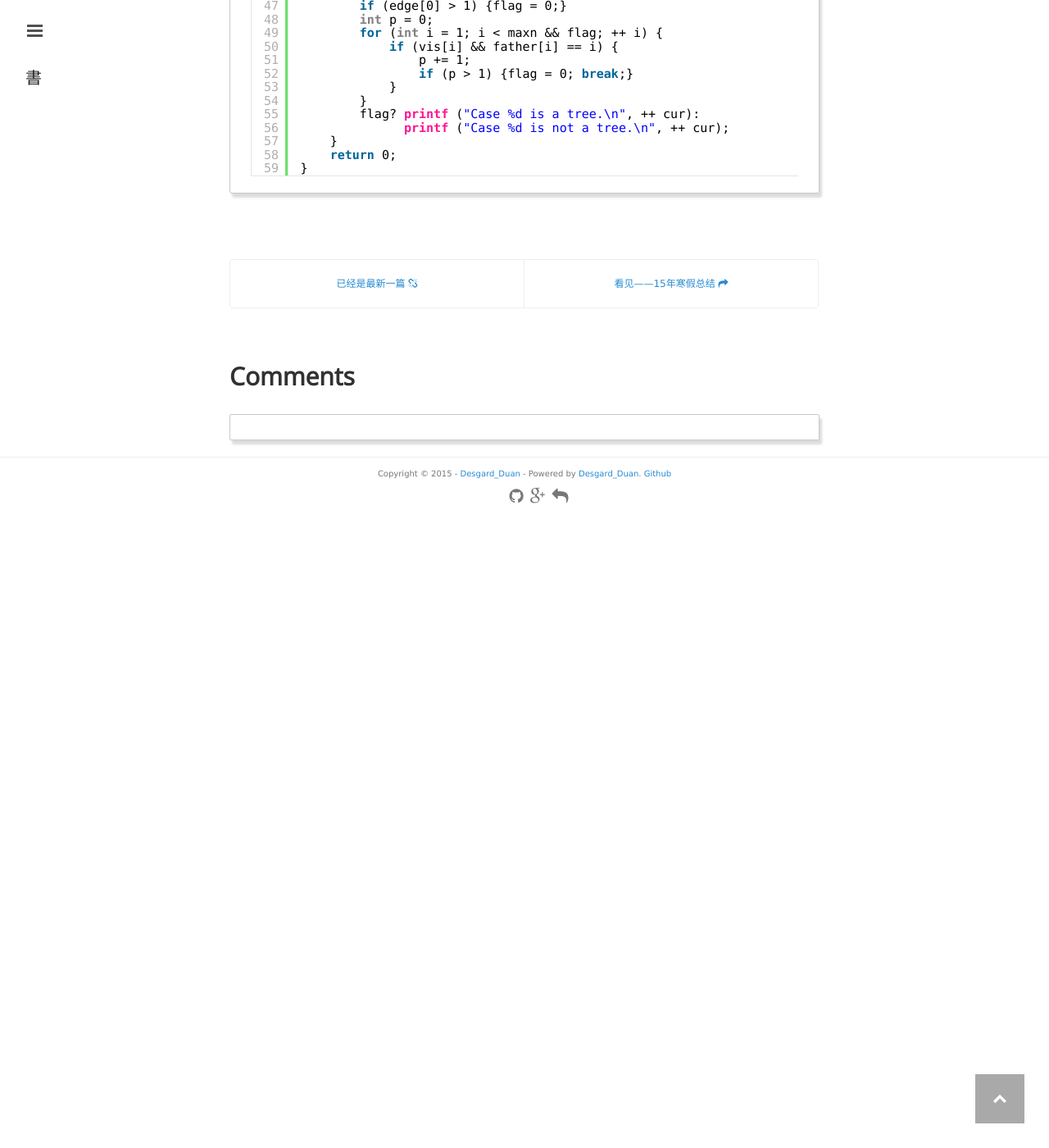
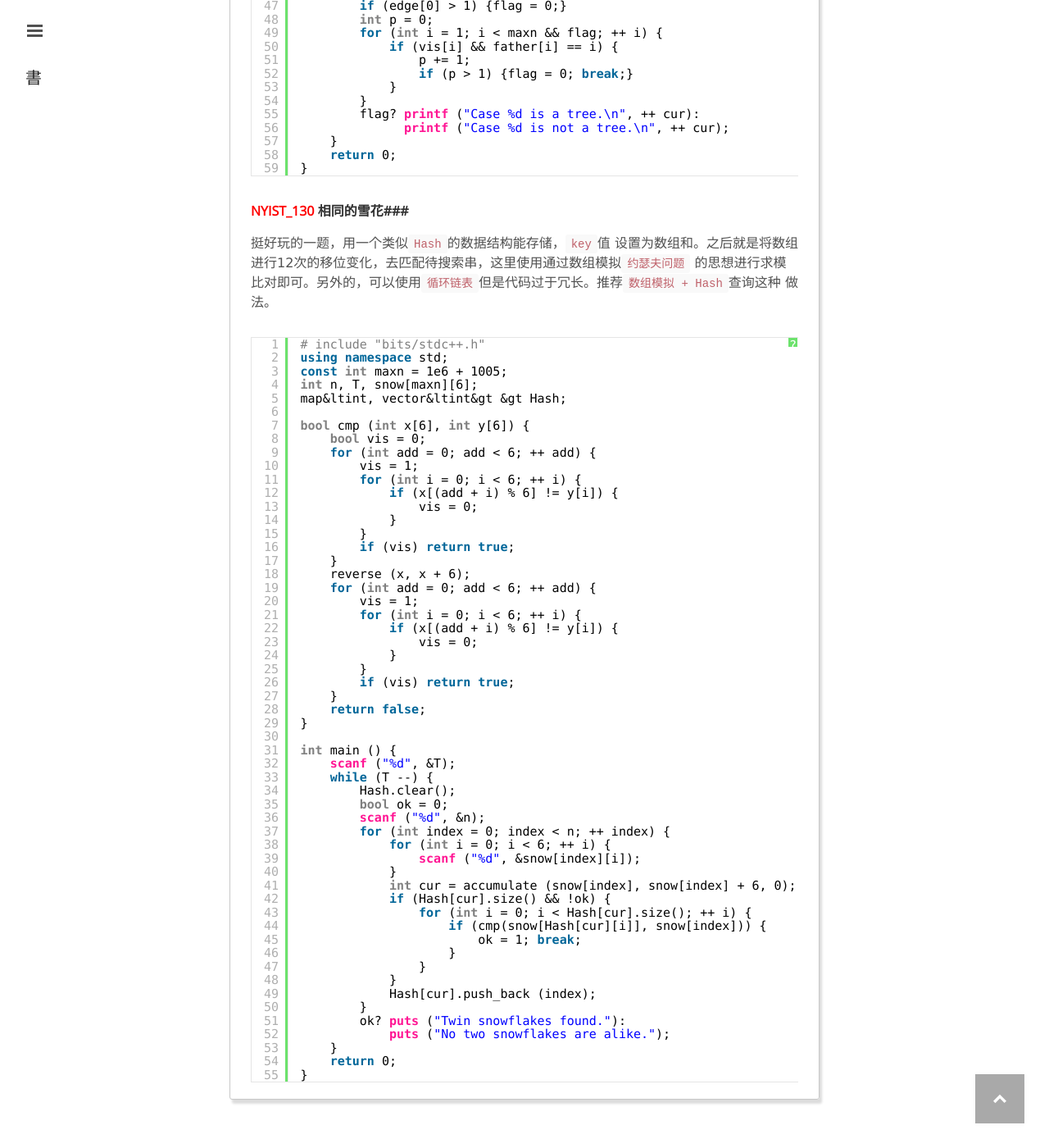
Before and after one commit to Desgard/desgard.github.com, a Jekyll site: the page built from _posts/2015-03-08-new_semester_program.md, in a window 1280 px wide and 1400 px high, scrolled down 10648 px. Shown: the whole window at 82% size. Built offline with Jekyll 4.4.1, drawn with Linux system fonts in a browser that asks for light colours; Markdown is read by kramdown in place of the engine named in the settings; comment, search, counter and statistics services are not loaded.

Commit message:
update 2015-3-17 read & question

```diff
--- a/_includes/read.html
+++ b/_includes/read.html
@@ -4,7 +4,10 @@
 </a>
 <div id="right-panel" class="panel">
 	<h1><font color="whitesmoke">读&nbsp;&nbsp;书</font></h1>
-	<h2><font color="whitesmoke">loading...</font></h2>
+	<h4><font color="coral">《文明之光 Ⅰ》 </font> </h4>
+	<code>完成度：100%</code>
+	<h4><font color="orchid">《看见》</font></h4>
+	<code>完成度：42%</code>
 </div>
 
 <script type="text/javascript" src="/public/js/jquery.panelslider.min.js"></script>
--- a/_posts/2015-03-08-new_semester_program.md
+++ b/_posts/2015-03-08-new_semester_program.md
@@ -609,3 +609,68 @@
 
 </pre>
 </div>
+
+###<font color="red">NYIST_130</font> 相同的雪花###
+挺好玩的一题，用一个类似<code>Hash</code>的数据结构能存储，<code>key</code>值
+设置为数组和。之后就是将数组进行12次的移位变化，去匹配待搜索串，这里使用通过数组模拟<code>约瑟夫问题</code>
+的思想进行求模比对即可。另外的，可以使用<code>循环链表</code>但是代码过于冗长。推荐<code>数组模拟 + Hash</code>查询这种
+做法。
+<div>
+<pre class="brush: cpp">
+#include "bits/stdc++.h"
+using namespace std;
+const int maxn = 1e6 + 1005;
+int n, T, snow[maxn][6];
+map&ltint, vector&ltint&gt &gt Hash;
+
+bool cmp (int x[6], int y[6]) {
+    bool vis = 0;
+    for (int add = 0; add < 6; ++ add) {
+        vis = 1;
+        for (int i = 0; i < 6; ++ i) {
+            if (x[(add + i) % 6] != y[i]) {
+                vis = 0;
+            }
+        }
+        if (vis) return true;
+    }
+    reverse (x, x + 6);
+    for (int add = 0; add < 6; ++ add) {
+        vis = 1;
+        for (int i = 0; i < 6; ++ i) {
+            if (x[(add + i) % 6] != y[i]) {
+                vis = 0;
+            }
+        }
+        if (vis) return true;
+    }
+    return false;
+}
+
+int main () {
+    scanf ("%d", &T);
+    while (T --) {
+        Hash.clear();
+        bool ok = 0;
+        scanf ("%d", &n);
+        for (int index = 0; index < n; ++ index) {
+            for (int i = 0; i < 6; ++ i) {
+                scanf ("%d", &snow[index][i]);
+            }
+            int cur = accumulate (snow[index], snow[index] + 6, 0);
+            if (Hash[cur].size() && !ok) {
+                for (int i = 0; i < Hash[cur].size(); ++ i) {
+                    if (cmp(snow[Hash[cur][i]], snow[index])) {
+                        ok = 1; break;
+                    }
+                }
+            }
+            Hash[cur].push_back (index);
+        }
+        ok? puts ("Twin snowflakes found."):
+            puts ("No two snowflakes are alike.");
+    }
+    return 0;
+}
+</pre>
+</div>
```
